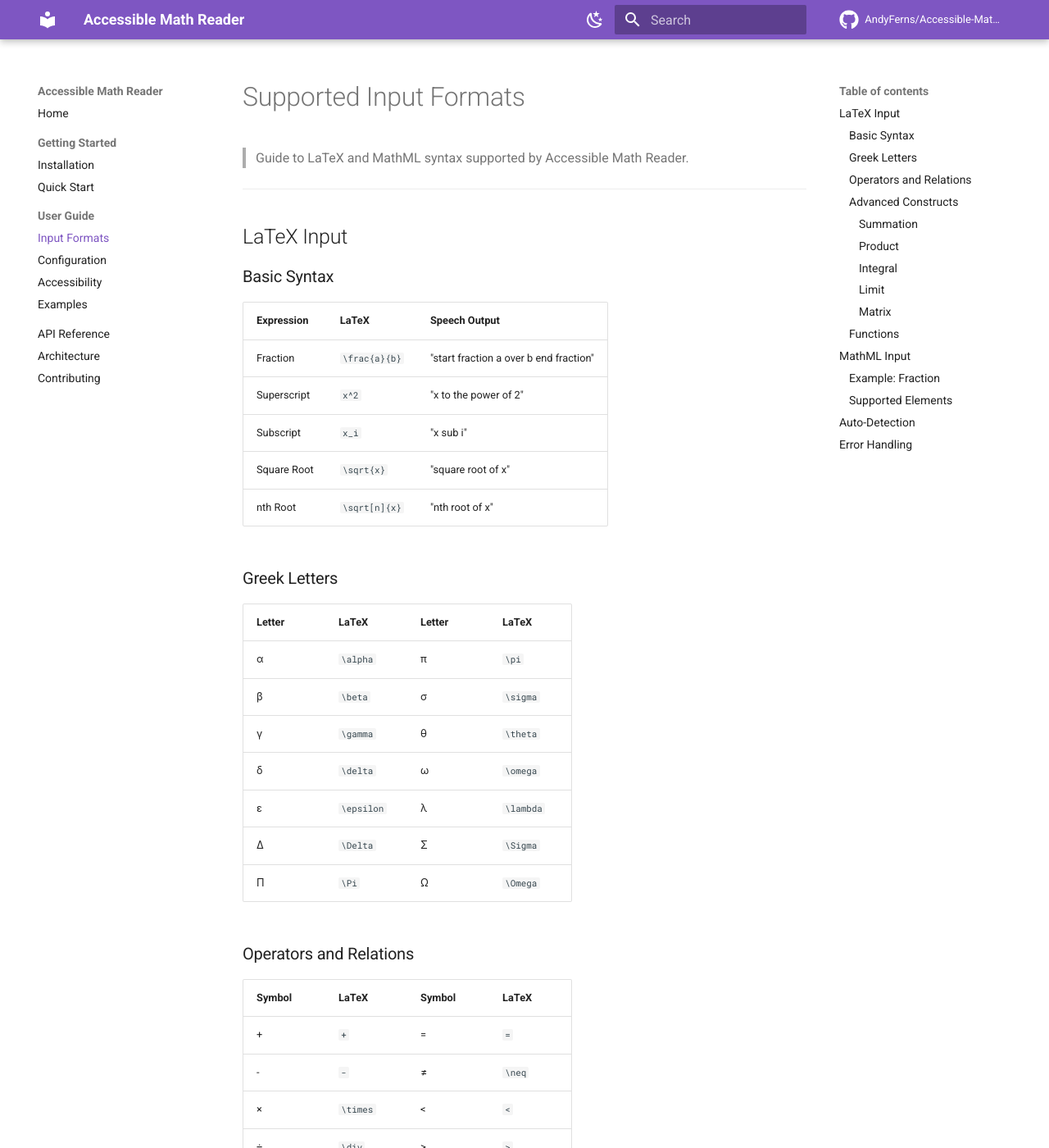
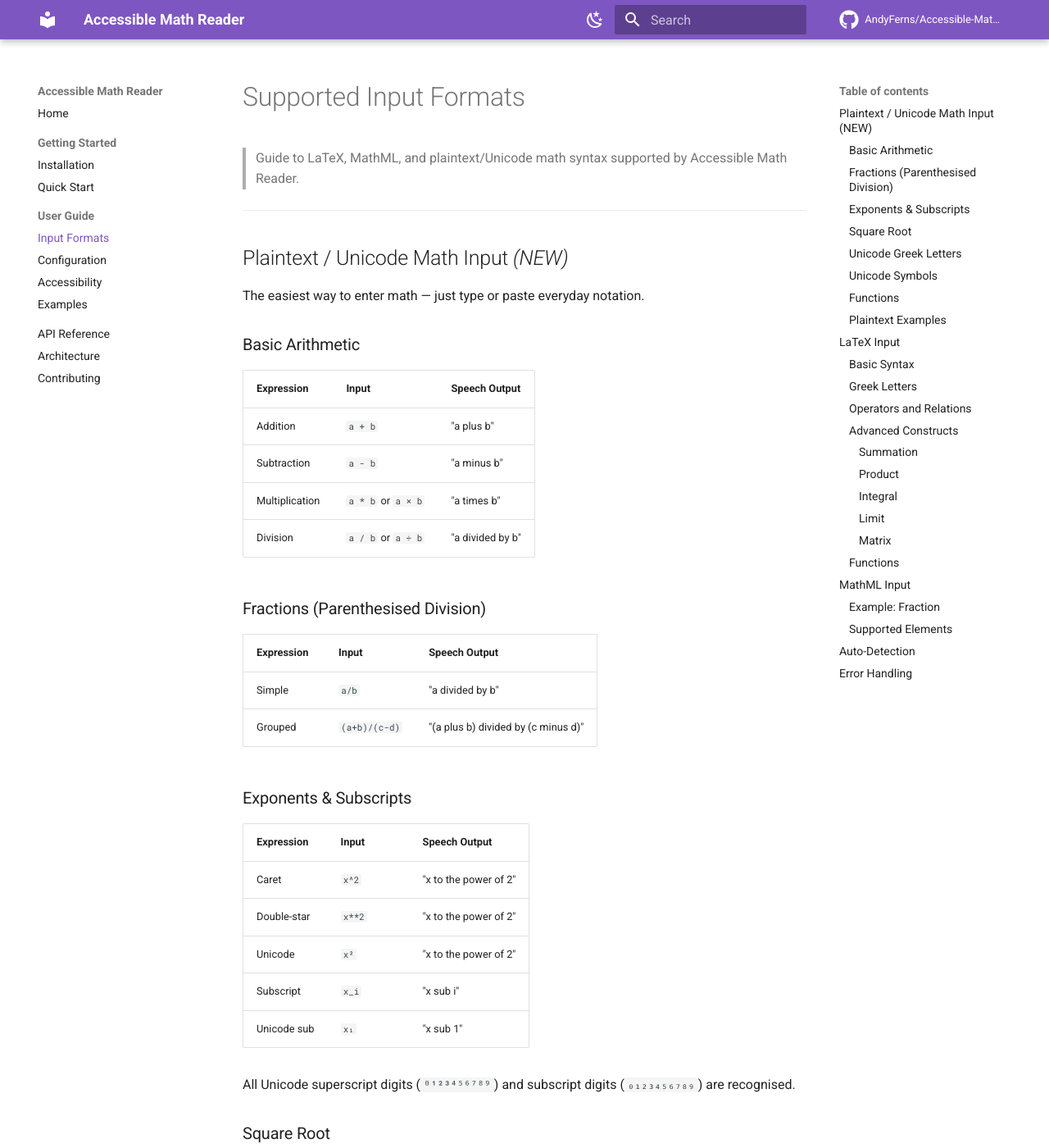
Before and after one commit to AndyFerns/Accessible-Math-Reader, an MkDocs documentation site: the page built from docs/input-formats.md, in a window 1280 px wide and 1400 px high. Shown: the whole window at 82% size. Built offline with MkDocs 1.6.1 and Material for MkDocs 9.7.7, drawn with Linux system fonts in a browser that asks for light colours; comment, search, counter and statistics services are not loaded; some of the changed text lies outside the part shown.

Commit message:
docs: Add comprehensive documentation covering API reference, architecture, examples, input formats, and a quickstart guide, alongside an updated README.

````diff
--- a/docs/input-formats.md
+++ b/docs/input-formats.md
@@ -1,6 +1,94 @@
 # Supported Input Formats
 
-> Guide to LaTeX and MathML syntax supported by Accessible Math Reader.
+> Guide to LaTeX, MathML, and plaintext/Unicode math syntax supported by Accessible Math Reader.
+
+---
+
+## Plaintext / Unicode Math Input *(NEW)*
+
+The easiest way to enter math — just type or paste everyday notation.
+
+### Basic Arithmetic
+
+| Expression | Input | Speech Output |
+|------------|-------|---------------|
+| Addition | `a + b` | "a plus b" |
+| Subtraction | `a - b` | "a minus b" |
+| Multiplication | `a * b` or `a × b` | "a times b" |
+| Division | `a / b` or `a ÷ b` | "a divided by b" |
+
+### Fractions (Parenthesised Division)
+
+| Expression | Input | Speech Output |
+|------------|-------|---------------|
+| Simple | `a/b` | "a divided by b" |
+| Grouped | `(a+b)/(c-d)` | "(a plus b) divided by (c minus d)" |
+
+### Exponents & Subscripts
+
+| Expression | Input | Speech Output |
+|------------|-------|---------------|
+| Caret | `x^2` | "x to the power of 2" |
+| Double-star | `x**2` | "x to the power of 2" |
+| Unicode | `x²` | "x to the power of 2" |
+| Subscript | `x_i` | "x sub i" |
+| Unicode sub | `x₁` | "x sub 1" |
+
+All Unicode superscript digits (`⁰¹²³⁴⁵⁶⁷⁸⁹`) and subscript digits (`₀₁₂₃₄₅₆₇₈₉`) are recognised.
+
+### Square Root
+
+| Input | Speech Output |
+|-------|---------------|
+| `sqrt(x)` | "square root of x" |
+| `√(x)` | "square root of x" |
+| `√x` | "square root of x" |
+
+### Unicode Greek Letters
+
+You can paste Greek characters directly:
+
+| Character | Name | Character | Name |
+|-----------|------|-----------|------|
+| α | alpha | π | pi |
+| β | beta | σ | sigma |
+| γ | gamma | θ | theta |
+| δ | delta | ω | omega |
+| ε | epsilon | λ | lambda |
+| Δ | Delta | Σ | Sigma |
+| Π | Pi | Ω | Omega |
+
+### Unicode Symbols
+
+| Symbol | Input | Meaning |
+|--------|-------|---------|
+| ∑ | `∑` | Summation |
+| ∫ | `∫` | Integral |
+| ∞ | `∞` | Infinity |
+| ± | `±` | Plus or minus |
+| ≤ | `≤` or `<=` | Less than or equal to |
+| ≥ | `≥` or `>=` | Greater than or equal to |
+| ≠ | `≠` or `!=` | Not equal to |
+| ≈ | `≈` | Approximately equal |
+
+### Functions
+
+Named math functions are recognised in plaintext:
+
+```
+sin(x)   cos(x)   tan(x)   log(x)   ln(x)   exp(x)   lim
+```
+
+### Plaintext Examples
+
+```text
+x² + y² = z²
+(a + b) / (c - d)
+sqrt(x² + y²) + π
+sin(x) * cos(x)
+∫ x² dx
+∑ i = 1 + 2 + 3
+```
 
 ---
 
@@ -128,16 +216,22 @@ The parser automatically detects input format:
 ```python
 reader = MathReader()
 
-# Detects as LaTeX
+# Detects as MathML
+reader.to_speech('<math><mi>x</mi></math>')
+
+# Detects as LaTeX (contains backslash commands)
 reader.to_speech(r"\frac{a}{b}")
 
-# Detects as MathML
-reader.to_speech('<math><mi>x</mi></math>')
+# Detects as plaintext (no backslash commands, no XML)
+reader.to_speech("x² + y² = z²")
+reader.to_speech("(a+b)/(c-d)")
+reader.to_speech("sqrt(x) + π")
 ```
 
-Detection rules:
-1. If starts with `<math`, parse as MathML
-2. Otherwise, parse as LaTeX
+Detection rules (applied in order):
+1. If starts with `<math` or `<?xml`, parse as **MathML**
+2. If contains backslash commands (`\word`), parse as **LaTeX**
+3. Otherwise, parse as **Plaintext / Unicode math**
 
 ---
 
````
Also changed, not shown: README.md (+16 -5 lines), docs/api.md (+58 -2 lines), docs/architecture.md (+4 -4 lines), docs/examples.md (+46 -0 lines), docs/getting-started/quickstart.md (+15 -2 lines), docs/index.md (+2 -2 lines).
